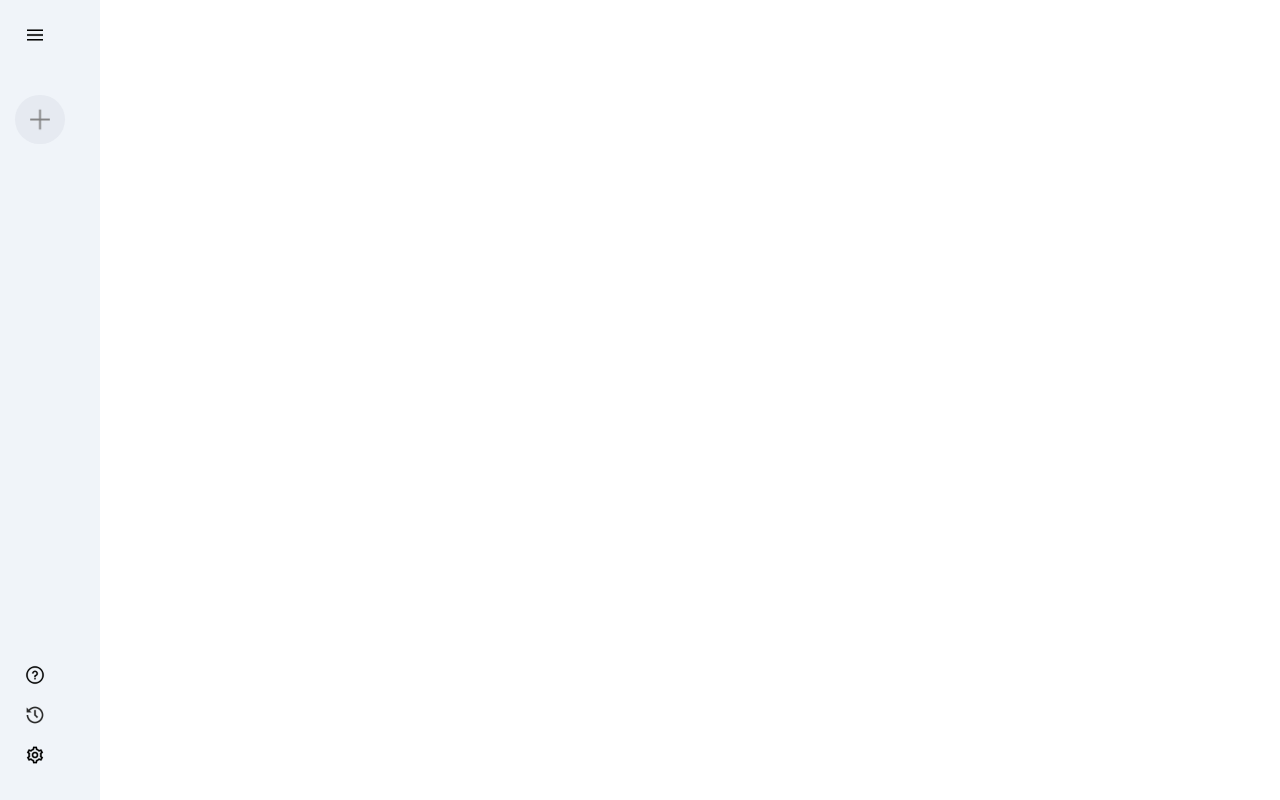
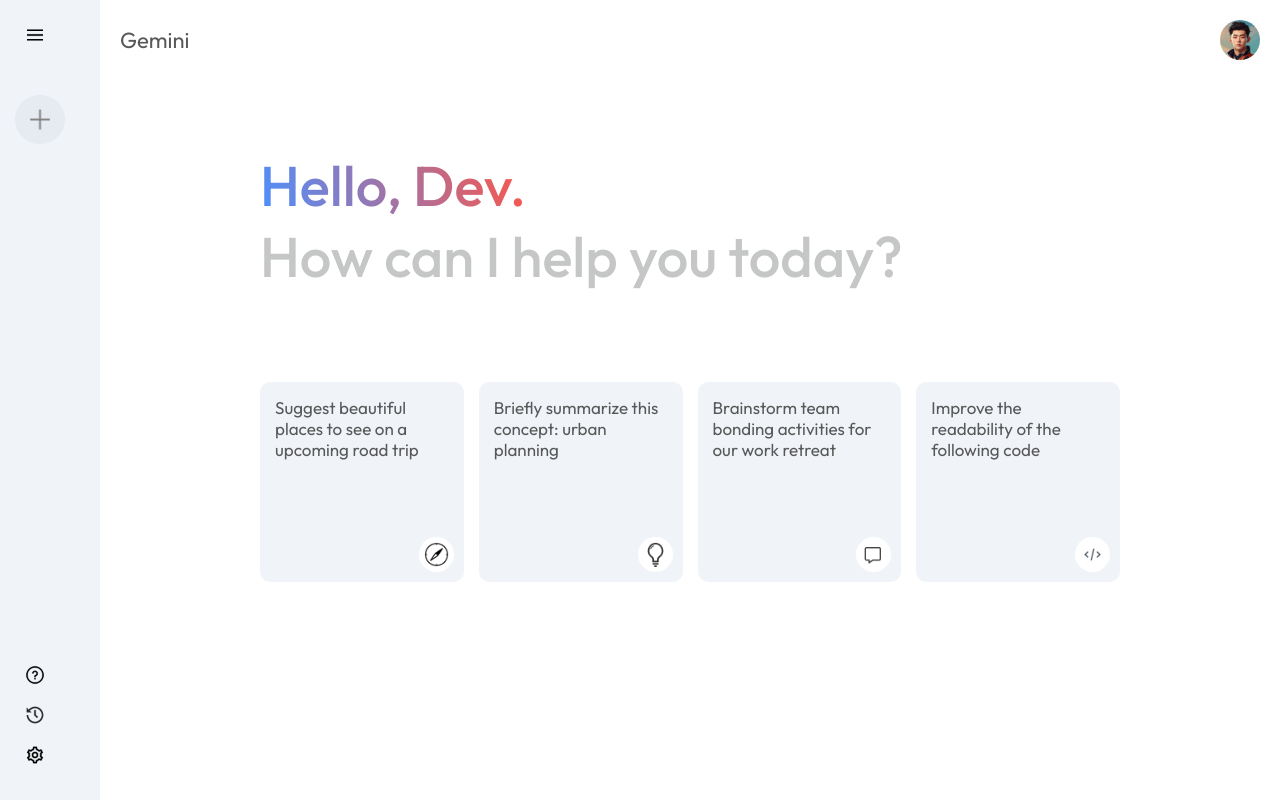
Before and after one commit to CameronWarburton/Gemini-Clone, a React (Vite) app: page / in a window 1280 px wide. Built offline with nearby package versions, Linux system fonts and the light colour scheme.

Commit message:
Nav Bar & Main Chat UI done

```diff
--- a/src/App.jsx
+++ b/src/App.jsx
@@ -1,10 +1,12 @@
 import React from 'react'
 import Sidebar from './components/Sidebar/Sidebar'
+import Main from './components/Main/Main'
 
 const App = () => {
   return (
     <>
-    <Sidebar/>
+    <Sidebar />
+    <Main />
     </>
   )
 }
```
